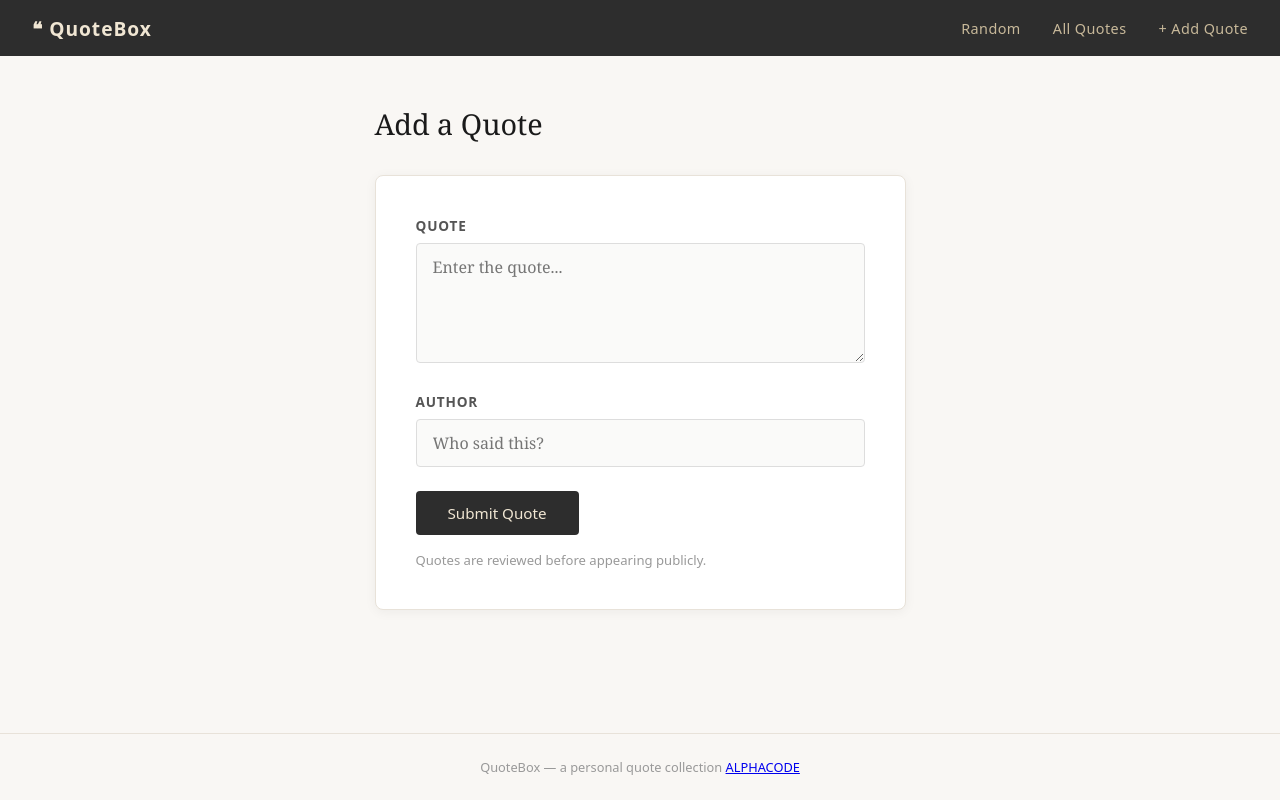
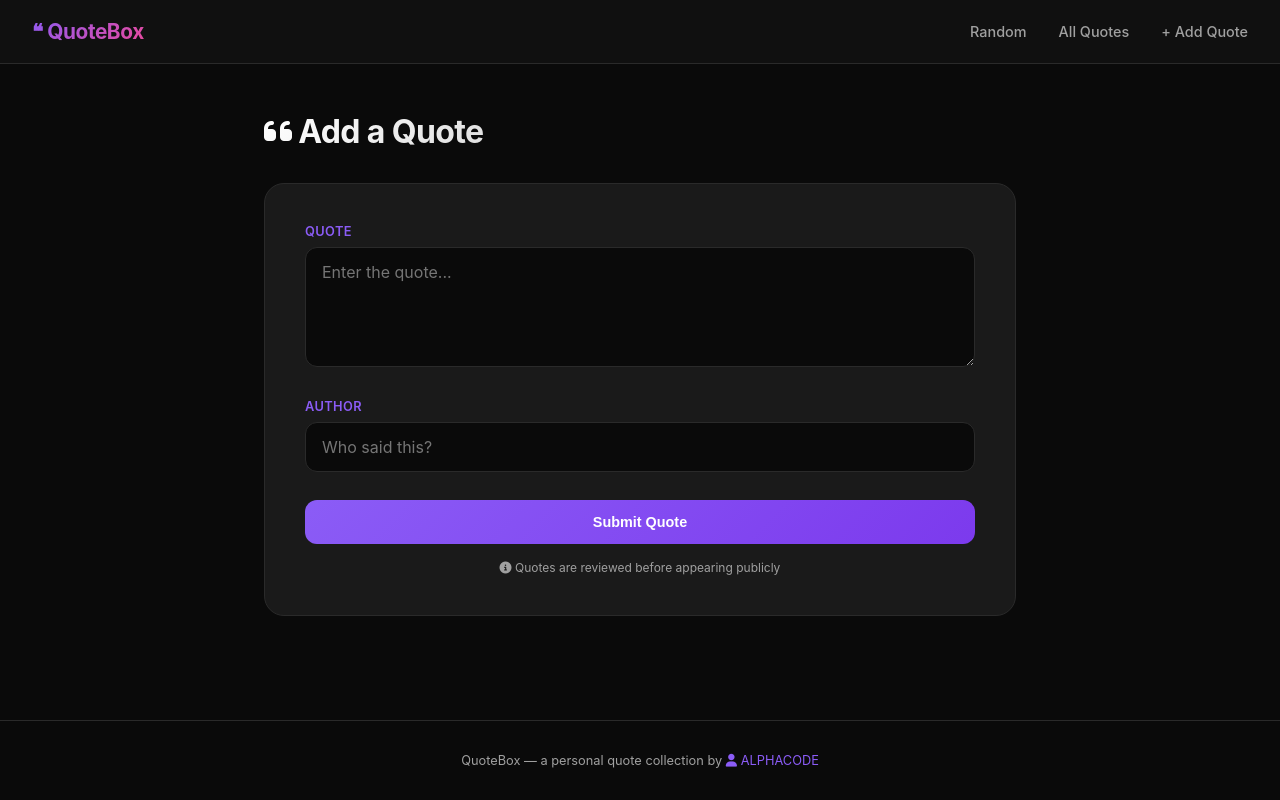
Before and after one commit to alphacodeke/quote-generator, a Django app: page /add/ in a window 1280 px wide. Run offline with Django 5.2, Linux system fonts and the light colour scheme.

Commit message:
Add modern dark mode UI with Font Awesome icons

```diff
--- a/templates/base.html
+++ b/templates/base.html
@@ -4,80 +4,123 @@
   <meta charset="UTF-8">
   <meta name="viewport" content="width=device-width, initial-scale=1.0">
   <title>{% block title %}QuoteBox{% endblock %}</title>
+  <link rel="stylesheet" href="https://cdnjs.cloudflare.com/ajax/libs/font-awesome/6.5.1/css/all.min.css">
   <style>
     *, *::before, *::after { box-sizing: border-box; margin: 0; padding: 0; }
 
+    :root {
+      --bg-primary: #0a0a0a;
+      --bg-secondary: #111111;
+      --bg-card: #1a1a1a;
+      --text-primary: #ededed;
+      --text-secondary: #a0a0a0;
+      --accent: #8b5cf6;
+      --accent-hover: #7c3aed;
+      --border: #2a2a2a;
+      --success: #10b981;
+      --error: #ef4444;
+      --quote-mark: #2a2a2a;
+    }
+
     body {
-      font-family: Georgia, "Times New Roman", serif;
-      background: #f9f7f4;
-      color: #2d2d2d;
+      font-family: 'Inter', system-ui, -apple-system, 'Segoe UI', Roboto, sans-serif;
+      background: var(--bg-primary);
+      color: var(--text-primary);
       min-height: 100vh;
       display: flex;
       flex-direction: column;
     }
 
     nav {
-      background: #2d2d2d;
+      background: rgba(17, 17, 17, 0.95);
+      backdrop-filter: blur(10px);
+      border-bottom: 1px solid var(--border);
       padding: 0 2rem;
       display: flex;
       align-items: center;
       gap: 2rem;
-      height: 56px;
+      height: 64px;
+      position: sticky;
+      top: 0;
+      z-index: 100;
     }
 
     nav .brand {
-      color: #f0e6d3;
-      font-size: 1.2rem;
-      font-weight: bold;
+      color: var(--accent);
+      font-size: 1.3rem;
+      font-weight: 700;
       text-decoration: none;
-      letter-spacing: 0.05em;
+      letter-spacing: -0.02em;
       margin-right: auto;
+      background: linear-gradient(135deg, #8b5cf6, #ec4899);
+      -webkit-background-clip: text;
+      background-clip: text;
+      color: transparent;
     }
 
     nav a {
-      color: #c8b99a;
+      color: var(--text-secondary);
       text-decoration: none;
-      font-family: system-ui, sans-serif;
       font-size: 0.9rem;
-      letter-spacing: 0.03em;
-      transition: color 0.2s;
+      font-weight: 500;
+      transition: all 0.2s;
+      padding: 0.5rem 0;
     }
 
-    nav a:hover { color: #f0e6d3; }
+    nav a:hover { color: var(--accent); }
 
     .container {
-      max-width: 760px;
+      max-width: 800px;
       margin: 0 auto;
       padding: 3rem 1.5rem;
       flex: 1;
+      width: 100%;
     }
 
     h1 {
-      font-size: 1.8rem;
-      font-weight: normal;
-      color: #1a1a1a;
+      font-size: 2rem;
+      font-weight: 700;
+      background: linear-gradient(135deg, #fff, var(--text-secondary));
+      -webkit-background-clip: text;
+      background-clip: text;
+      color: transparent;
       margin-bottom: 2rem;
+      letter-spacing: -0.02em;
     }
 
     .messages { list-style: none; margin-bottom: 1.5rem; }
 
     .messages li {
-      padding: 0.75rem 1rem;
-      border-radius: 4px;
-      font-family: system-ui, sans-serif;
+      padding: 0.875rem 1.25rem;
+      border-radius: 12px;
       font-size: 0.9rem;
+      font-weight: 500;
+      margin-bottom: 0.5rem;
     }
 
-    .messages .success { background: #e6f4ea; color: #2d6a3f; border-left: 4px solid #4caf50; }
-    .messages .error   { background: #fdecea; color: #8b1a1a; border-left: 4px solid #e53935; }
+    .messages .success { background: rgba(16, 185, 129, 0.1); color: var(--success); border-left: 3px solid var(--success); }
+    .messages .error { background: rgba(239, 68, 68, 0.1); color: var(--error); border-left: 3px solid var(--error); }
 
     footer {
       text-align: center;
-      padding: 1.5rem;
-      font-family: system-ui, sans-serif;
+      padding: 2rem;
       font-size: 0.8rem;
-      color: #999;
-      border-top: 1px solid #e8e2d9;
+      color: var(--text-secondary);
+      border-top: 1px solid var(--border);
+      margin-top: 2rem;
+    }
+
+    footer a {
+      color: var(--accent);
+      text-decoration: none;
+    }
+
+    footer a:hover { text-decoration: underline; }
+
+    @media (max-width: 640px) {
+      nav { padding: 0 1rem; gap: 1rem; }
+      .container { padding: 2rem 1rem; }
+      h1 { font-size: 1.5rem; }
     }
   </style>
 </head>
@@ -101,6 +144,8 @@
     {% block content %}{% endblock %}
   </div>
 
-  <footer>QuoteBox — a personal quote collection <a href="https://anthonyke.netlify.app/">ALPHACODE</a></footer>
+  <footer>
+    QuoteBox — a personal quote collection by <a href="https://anthonyke.netlify.app/"><i class="fas fa-user"></i> ALPHACODE</a>
+  </footer>
 </body>
 </html>
--- a/templates/quotes/add_quote.html
+++ b/templates/quotes/add_quote.html
@@ -5,79 +5,80 @@
 {% block content %}
 <style>
   .form-card {
-    background: #fff;
-    border: 1px solid #e8e2d9;
-    border-radius: 8px;
+    background: var(--bg-card);
+    border: 1px solid var(--border);
+    border-radius: 20px;
     padding: 2.5rem;
-    box-shadow: 0 2px 12px rgba(0,0,0,0.05);
   }
 
-  .form-group { margin-bottom: 1.5rem; }
+  .form-group { margin-bottom: 1.75rem; }
 
   label {
     display: block;
-    font-family: system-ui, sans-serif;
-    font-size: 0.85rem;
+    font-size: 0.8rem;
     font-weight: 600;
-    letter-spacing: 0.06em;
+    letter-spacing: 0.03em;
     text-transform: uppercase;
-    color: #555;
+    color: var(--accent);
     margin-bottom: 0.5rem;
   }
 
   input[type="text"],
   textarea {
     width: 100%;
-    padding: 0.75rem 1rem;
-    border: 1px solid #ddd;
-    border-radius: 4px;
-    font-family: Georgia, serif;
+    padding: 0.875rem 1rem;
+    border: 1px solid var(--border);
+    border-radius: 12px;
+    font-family: inherit;
     font-size: 1rem;
-    color: #2d2d2d;
-    background: #fafaf9;
-    transition: border-color 0.2s;
+    color: var(--text-primary);
+    background: var(--bg-primary);
+    transition: all 0.2s;
   }
 
   input[type="text"]:focus,
   textarea:focus {
     outline: none;
-    border-color: #2d2d2d;
-    background: #fff;
+    border-color: var(--accent);
+    box-shadow: 0 0 0 3px rgba(139, 92, 246, 0.1);
   }
 
   textarea { resize: vertical; min-height: 120px; }
 
   .errorlist {
     list-style: none;
-    margin-top: 0.4rem;
-    font-family: system-ui, sans-serif;
+    margin-top: 0.5rem;
     font-size: 0.8rem;
-    color: #c0392b;
+    color: var(--error);
   }
 
   .submit-btn {
-    background: #2d2d2d;
-    color: #f0e6d3;
+    background: linear-gradient(135deg, var(--accent), var(--accent-hover));
+    color: white;
     border: none;
-    padding: 0.75rem 2rem;
-    border-radius: 4px;
-    font-family: system-ui, sans-serif;
-    font-size: 0.95rem;
+    padding: 0.875rem 2rem;
+    border-radius: 12px;
+    font-weight: 600;
+    font-size: 0.9rem;
     cursor: pointer;
-    transition: background 0.2s;
+    transition: all 0.2s;
+    width: 100%;
   }
 
-  .submit-btn:hover { background: #444; }
+  .submit-btn:hover {
+    transform: translateY(-2px);
+    box-shadow: 0 10px 20px rgba(139, 92, 246, 0.3);
+  }
 
   .note {
     margin-top: 1rem;
-    font-family: system-ui, sans-serif;
-    font-size: 0.82rem;
-    color: #999;
+    font-size: 0.75rem;
+    color: var(--text-secondary);
+    text-align: center;
   }
 </style>
 
-<h1>Add a Quote</h1>
+<h1><i class="fas fa-quote-left"></i> Add a Quote</h1>
 
 <div class="form-card">
   <form method="post">
@@ -96,7 +97,7 @@
     </div>
 
     <button type="submit" class="submit-btn">Submit Quote</button>
-    <p class="note">Quotes are reviewed before appearing publicly.</p>
+    <p class="note"><i class="fas fa-info-circle"></i> Quotes are reviewed before appearing publicly</p>
   </form>
 </div>
 {% endblock %}
```
Also changed, not shown: templates/quotes/home.html (+49 -31 lines), templates/quotes/quote_list.html (+52 -39 lines), README.md.
